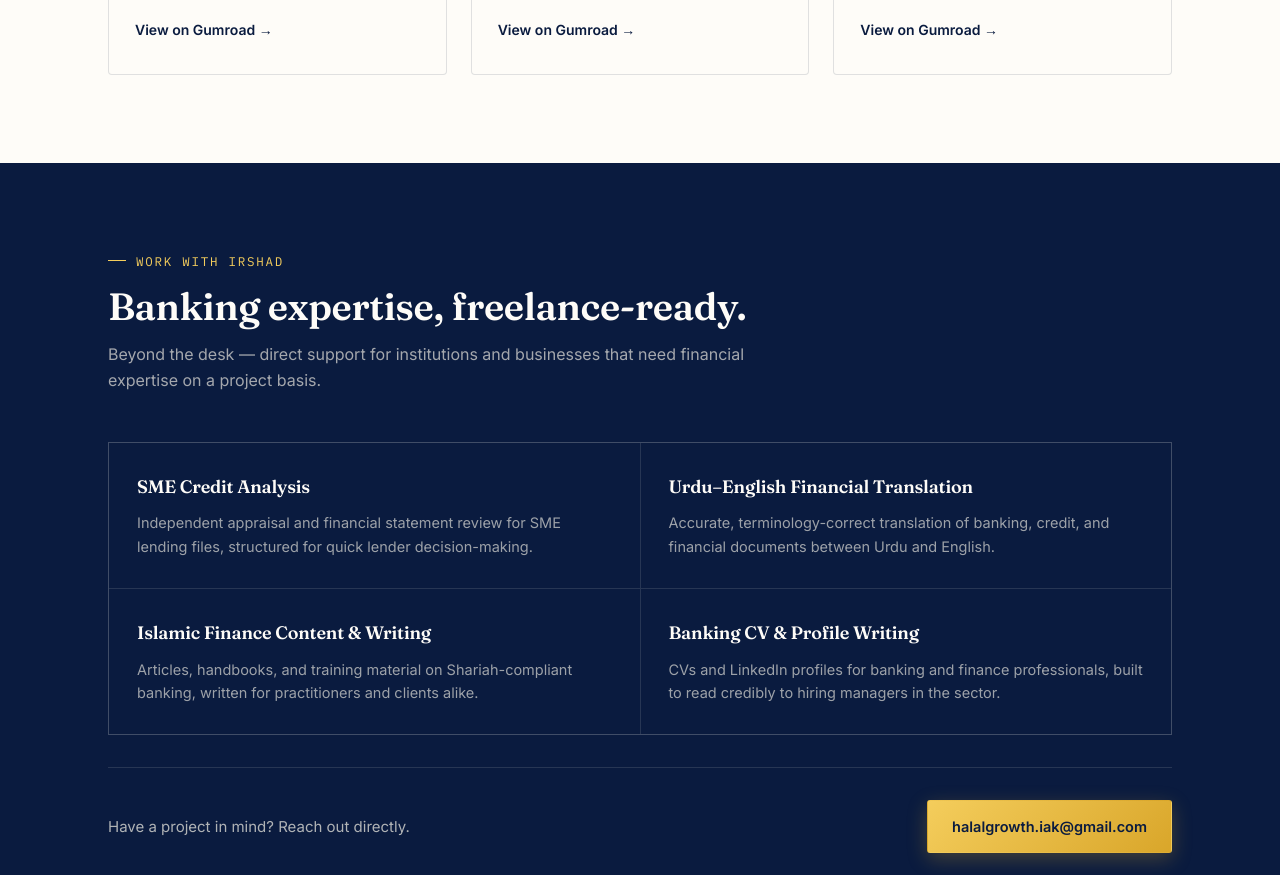
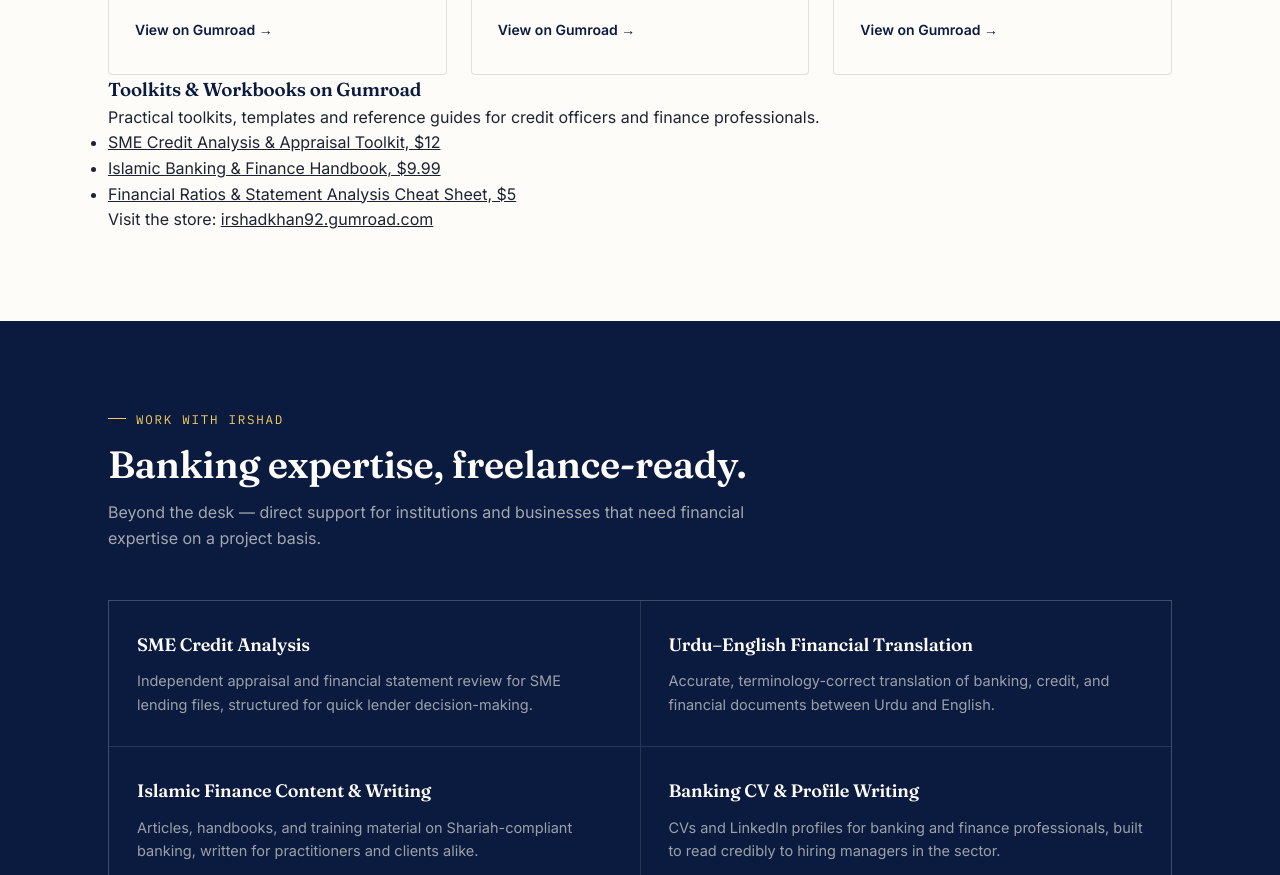
Before and after one commit to irshadakhan-halalgrowth/irshadakhan-halalgrowth.github.io, a plain HTML site: page index.html in a window 1280 px wide. Shown: the part 2008-2883 px from the top of the page. Drawn offline with Linux system fonts and the light colour scheme.

Commit message:
Add Gumroad store block and fix product links on homepage

```diff
--- a/index.html
+++ b/index.html
@@ -387,7 +387,7 @@
         <div class="tagline">Credit Toolkit</div>
         <h3>SME Credit Analysis &amp; Appraisal Toolkit</h3>
         <p>A working framework for assessing SME creditworthiness — ratios, red flags, and a structured appraisal checklist you can apply file by file.</p>
-        <a class="link" href="https://irshadkhan92.gumroad.com" target="_blank" rel="noopener">View on Gumroad →</a>
+        <a class="link" href="https://irshadkhan92.gumroad.com/l/mjdmji" target="_blank" rel="noopener">View on Gumroad →</a>
       </div>
       <div class="card">
         <div class="tagline">Islamic Finance</div>
@@ -399,8 +399,18 @@
         <div class="tagline">Reference Sheet</div>
         <h3>Financial Ratios &amp; Statement Analysis Cheat Sheet</h3>
         <p>Every ratio a credit officer actually reaches for, with plain-language interpretation notes — built for quick reference during appraisal.</p>
-        <a class="link" href="https://irshadkhan92.gumroad.com" target="_blank" rel="noopener">View on Gumroad →</a>
+        <a class="link" href="https://irshadkhan92.gumroad.com/l/mxmnal" target="_blank" rel="noopener">View on Gumroad →</a>
       </div>
+    </div>
+    <div>
+      <h3>Toolkits &amp; Workbooks on Gumroad</h3>
+      <p>Practical toolkits, templates and reference guides for credit officers and finance professionals.</p>
+      <ul>
+        <li><a class="link" href="https://irshadkhan92.gumroad.com/l/mjdmji" target="_blank" rel="noopener">SME Credit Analysis &amp; Appraisal Toolkit, $12</a></li>
+        <li><a class="link" href="https://irshadkhan92.gumroad.com/l/jtbxby" target="_blank" rel="noopener">Islamic Banking &amp; Finance Handbook, $9.99</a></li>
+        <li><a class="link" href="https://irshadkhan92.gumroad.com/l/mxmnal" target="_blank" rel="noopener">Financial Ratios &amp; Statement Analysis Cheat Sheet, $5</a></li>
+      </ul>
+      <p>Visit the store: <a class="link" href="https://irshadkhan92.gumroad.com/" target="_blank" rel="noopener">irshadkhan92.gumroad.com</a></p>
     </div>
   </div>
 </section>
```
